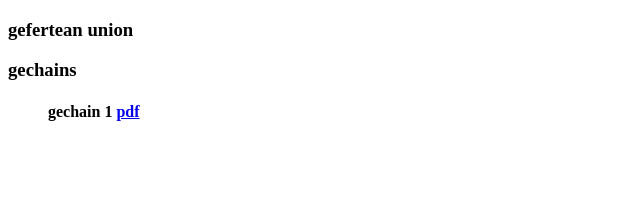
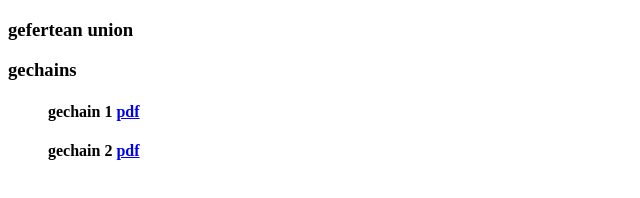
Before and after one commit to ferhatgec/land, a plain HTML site: page interesting/gefertean_union/gefertean_union.html in a window 1280 px wide. Shown: the whole page, without its empty margins (0-640 px from the left). Drawn offline with Linux system fonts and the light colour scheme.

Commit message:
Add: Gefertean Union's new gechain

```diff
--- a/interesting/gefertean_union/gefertean_union.html
+++ b/interesting/gefertean_union/gefertean_union.html
@@ -8,6 +8,7 @@
 <ul>
     <p>
     <h4>gechain 1 <a href="gechains/gc1.pdf">pdf</a></h4>
+    <h4>gechain 2 <a href="gechains/gc2.pdf">pdf</a></h4>
     </p>
 </ul>
 
```
Also changed, not shown: 1 other file.
